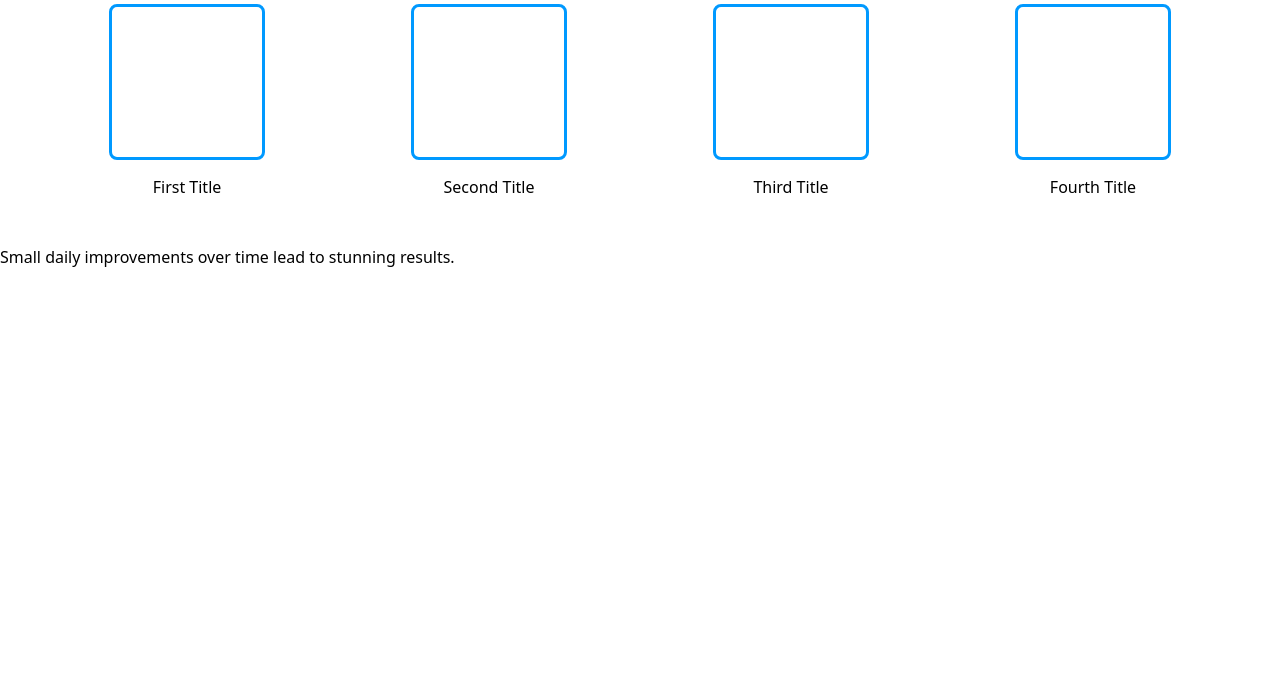
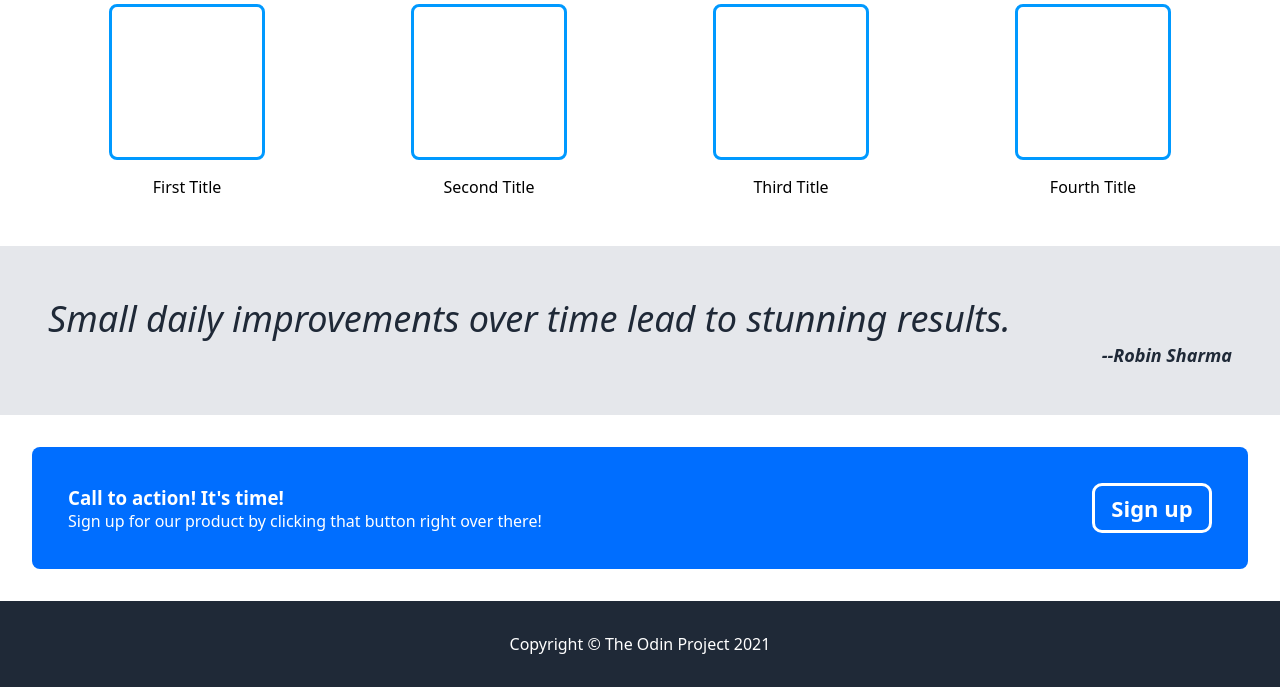
Before and after one commit to DevCrox/LandingPage, a plain HTML site: page index.html in a window 1280 px wide. Shown: the part 526-1213 px from the top of the page. Before the commit the page ends 800 px from the top, so only its background shows below. Drawn offline with Linux system fonts and the light colour scheme.

Commit message:
Completed: Full Landing Page

```diff
--- a/index.html
+++ b/index.html
@@ -52,8 +52,18 @@
     </section>
     <section class="quote">
         <p>Small daily improvements over time lead to stunning results.</p>
+        <p id="author">--Robin Sharma</p>
     </section>
-
+    <section class="call-to-action">
+        <div class="action">
+            <h3>Call to action! It's time!</h3>
+            <p>Sign up for our product by clicking that button right over there!</p>
+        </div>
+        <button>Sign up</button>
+    </section>
+    <footer>
+        <p>Copyright &copy The Odin Project 2021</p>
+    </footer>
 
 </body>
 </html>
--- a/styles.css
+++ b/styles.css
@@ -123,3 +123,49 @@ button {
 .info-item p {
     text-align: center;
 }
+
+.quote {
+    background-color: #E5E7EB;
+    padding: 48px;
+}
+
+.quote p {
+    font-size: 36px;
+    font-weight: 300;
+    font-style: italic;
+    color: #1F2937;
+}
+
+#author {
+    color: #1F2937;
+    font-weight: 900;
+    text-align: end;
+    font-size: 18px;
+}
+
+.call-to-action {
+    margin: 32px;
+    padding: 36px;
+    border-radius: 8px;
+    background-color: #006eff;
+    color: white;
+    display: flex;
+    align-items: center;
+    justify-content: space-between;
+}
+
+.action h3 {
+    font-weight: bold;
+
+}
+
+.call-to-action button {
+    border: 3px solid white;
+}
+
+footer {
+    padding: 32px;
+    text-align: center;
+    background-color: #1F2937;
+    color: white;
+}
```
